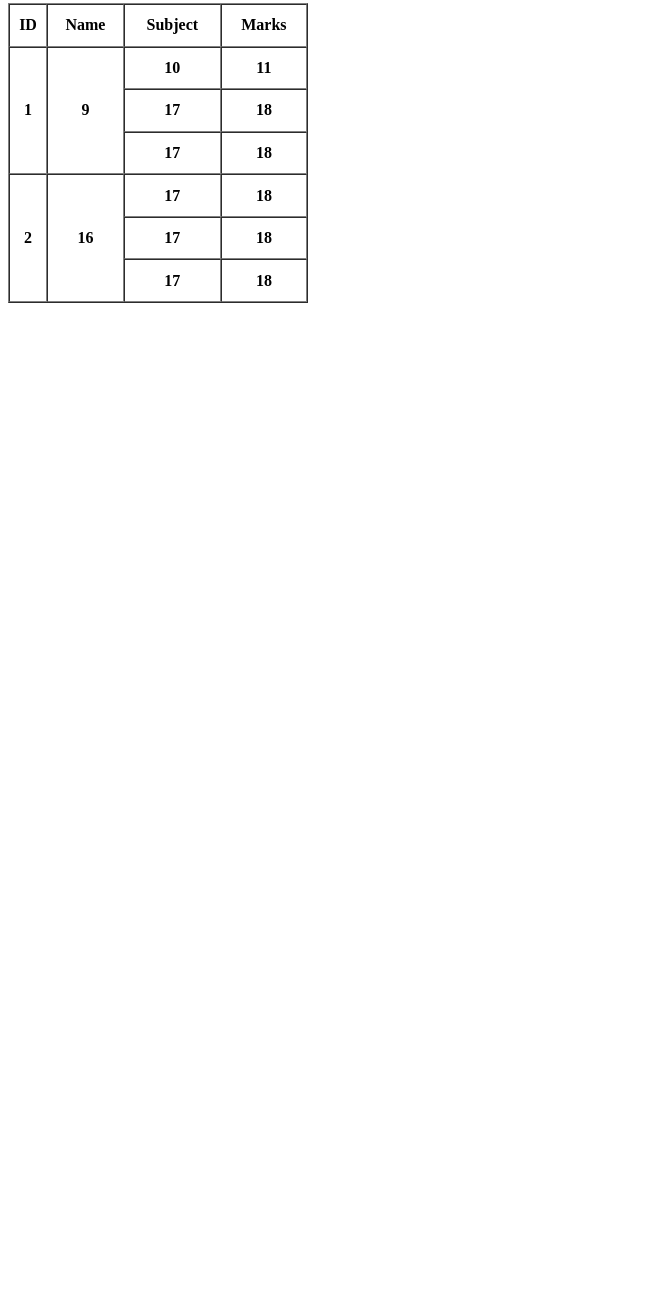
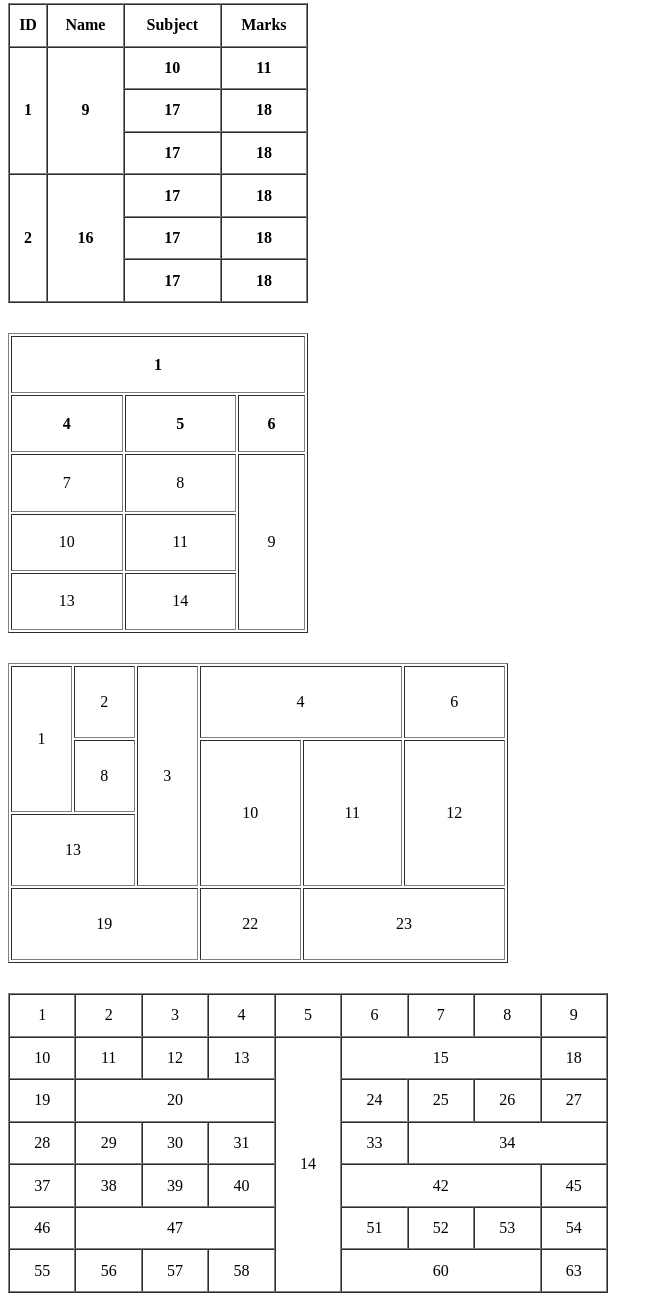
Before and after one commit to samirrhashimov/HtmlIntroFormsTables, a plain HTML site: page table.html in a window 1280 px wide. Shown: the part 1073-2374 px from the top of the page, without its empty margins (0-663 px from the left). Before the commit the page ends 1384 px from the top, so only its background shows below. Drawn offline with Linux system fonts and the light colour scheme.

Commit message:
update table.html

```diff
--- a/table.html
+++ b/table.html
@@ -173,5 +173,122 @@
         <th>18</th>
     </tr>
 </table>
+
+<div class="spacer" style="height: 30px;"></div>
+
+<table border="1" width="300px" height="300px" style="text-align: center;">
+    <tr>
+        <th colspan="3">1</th>
+    </tr>
+    <tr>
+        <th>4</th>
+        <th>5</th>
+        <th>6</th>
+    </tr>
+    <tr>
+        <td>7</td>
+        <td>8</td>
+        <td rowspan="3">9</td>
+    </tr>
+    <tr>
+        <td>10</td>
+        <td>11</td>
+    </tr>
+    <tr>
+        <td>13</td>
+        <td>14</td>
+    </tr>
+</table>
+
+<div class="spacer" style="height: 30px;"></div>
+
+<table border="1" width="500px" height="300px" style="text-align: center;">
+    <tr>
+        <td rowspan="2">1</td>
+        <td>2</td>
+        <td rowspan="3">3</td>
+        <td colspan="2">4</td>
+        <td>6</td>
+    </tr>
+    <tr>
+        <td>8</td>
+        <td rowspan="2">10</td>
+        <td rowspan="2">11</td>
+        <td rowspan="2">12</td>
+    </tr>
+    <tr>
+        <td colspan="2">13</td>
+    </tr>
+    <tr>
+        <td colspan="3">19</td>
+        <td>22</td>
+        <td colspan="2">23</td>
+    </tr>
+</table>
+
+<div class="spacer" style="height: 30px;"></div>
+
+<table border="1" width="600px" height="300px" cellspacing="0px" style="text-align: center;">
+    <tr>
+        <td>1</td>
+        <td>2</td>
+        <td>3</td>
+        <td>4</td>
+        <td>5</td>
+        <td>6</td>
+        <td>7</td>
+        <td>8</td>
+        <td>9</td>
+    </tr>
+    <tr>
+        <td>10</td>
+        <td>11</td>
+        <td>12</td>
+        <td>13</td>
+        <td rowspan="6">14</td>
+        <td colspan="3">15</td>
+        <td>18</td>
+    </tr>
+    <tr>
+        <td>19</td>
+        <td colspan="3">20</td>
+        <td>24</td>
+        <td>25</td>
+        <td>26</td>
+        <td>27</td>
+    </tr>
+    <tr>
+        <td>28</td>
+        <td>29</td>
+        <td>30</td>
+        <td>31</td>
+        <td>33</td>
+        <td colspan="3">34</td>
+    </tr>
+    <tr>
+        <td>37</td>
+        <td>38</td>
+        <td>39</td>
+        <td>40</td>
+        <td colspan="3">42</td>
+        <td>45</td>
+    </tr>
+    <tr>
+        <td>46</td>
+        <td colspan="3">47</td>
+        <td>51</td>
+        <td>52</td>
+        <td>53</td>
+        <td>54</td>
+    </tr>
+    <tr>
+        <td>55</td>
+        <td>56</td>
+        <td>57</td>
+        <td>58</td>
+        <td colspan="3">60</td>
+        <td>63</td>
+    </tr>
+</table>
 </body>
 </html>
```
